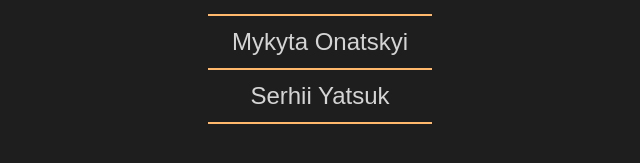
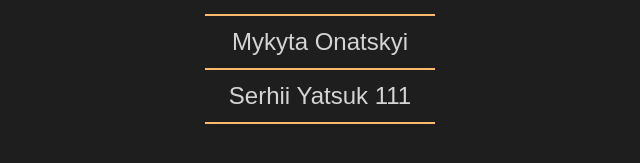
Before and after one commit to Yezhyck/iit-lab4_5, a website: page views/index.html in a window 1280 px wide. Shown: the part 419-582 px from the top of the page, 320-960 px from the left. Drawn offline with Linux system fonts and the light colour scheme; files that its build step writes are made by us from their sources.

Commit message:
Change index.html

```diff
--- a/views/index.html
+++ b/views/index.html
@@ -9,7 +9,7 @@
 <ol>
     <li>Bohdan Mazur</li>
     <li>Mykyta Onatskyi</li>
-    <li>Serhii Yatsuk</li>
+    <li>Serhii Yatsuk 111</li>
 </ol>
 </body>
 </html>
```
